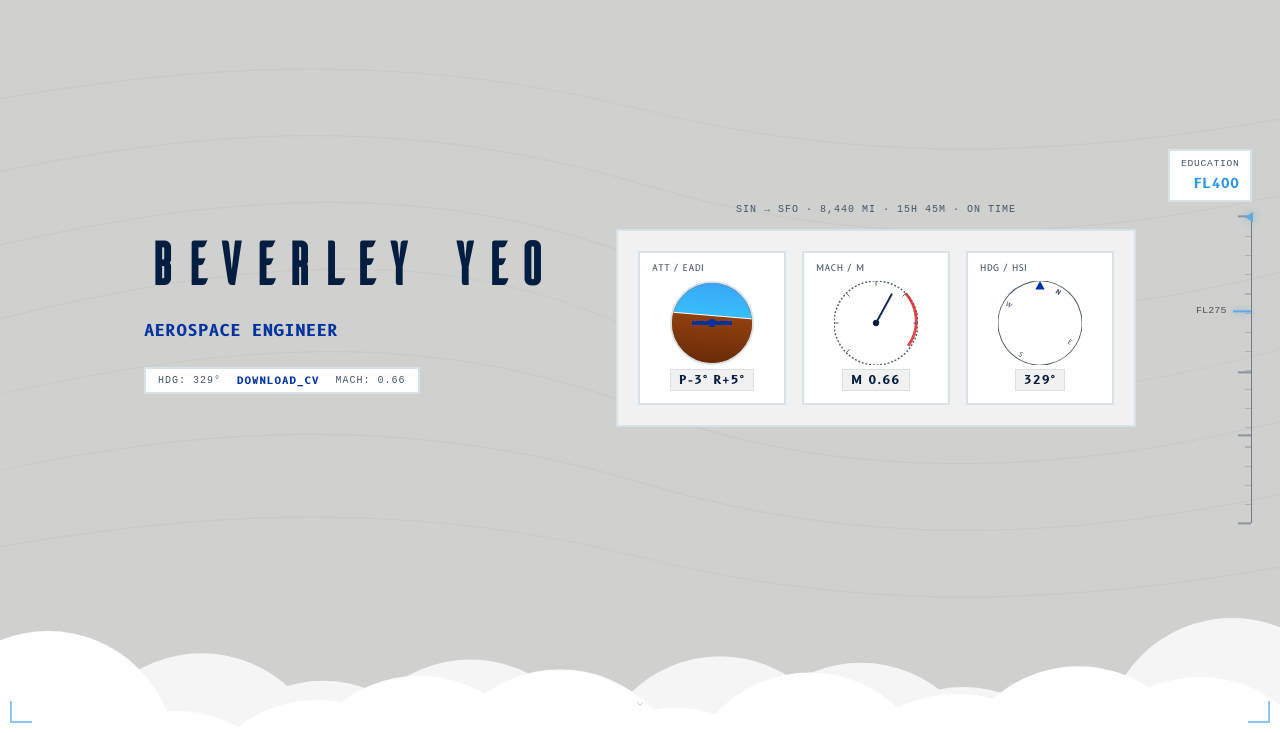
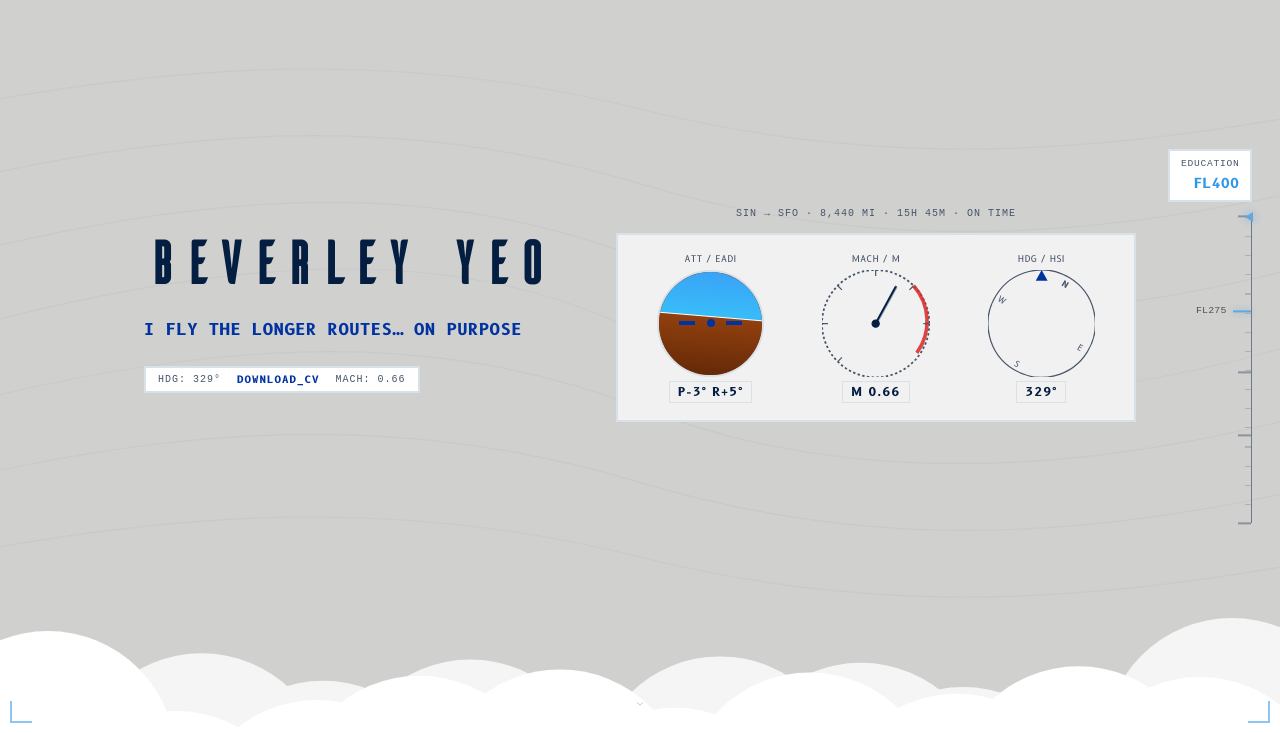
Before and after one commit to beverleyy/beverleyy.github.io, an Astro site: page / in a window 1280 px wide. Shown: the part 67-800 px from the top of the page. Built offline with nearby package versions, Linux system fonts and the light colour scheme; Astro itself is replaced by a stand-in of ours; a web font is replaced by a local one.

Commit message:
Updated hero tagline and refine gauge layout
Gonna be honest I didn't render/build this before pushing so PLEASE pray that it works

```diff
--- a/src/components/Hero.astro
+++ b/src/components/Hero.astro
@@ -11,7 +11,7 @@
         </h1>
 
         <p class="hero-tagline text-base font-bold uppercase tracking-wide text-delta-red dark:text-delta-sky">
-          Aerospace engineer<!--, heading for aviation operations-->
+          I fly the longer routes… on purpose
         </p>
 
         <div class="inline-flex items-center gap-4 px-3 py-1 bg-white dark:bg-slate-900 border-2 border-slate-300 dark:border-slate-800 text-[10px] tracking-widest text-slate-600 dark:text-slate-400 uppercase">
@@ -27,11 +27,11 @@
       <div id="showcase" class="w-full xl:w-auto xl:flex-shrink-0 space-y-3">
         <p class="text-[10px] uppercase tracking-widest text-slate-500 dark:text-slate-500 text-center">SIN &rarr; SFO &middot; 8,440 MI &middot; 15H 45M &middot; ON TIME</p>
 
-        <div class="grid grid-cols-3 gap-1.5 sm:gap-4 bg-slate-100 dark:bg-slate-900 p-1.5 sm:p-5 border-2 border-slate-300 dark:border-slate-800 relative mx-auto max-w-[520px] xl:w-[520px]">
+        <div class="grid grid-cols-3 gap-1.5 sm:gap-3 bg-slate-100 dark:bg-slate-900 p-1.5 sm:p-4 border-2 border-slate-300 dark:border-slate-800 relative mx-auto max-w-[520px] xl:w-[520px]">
 
-          <div class="aspect-square bg-white dark:bg-slate-950 border-2 border-slate-300 dark:border-slate-800 p-1.5 sm:p-3 flex flex-col items-center justify-center relative text-center">
-            <span class="absolute top-2 left-3 text-[9px] text-slate-400 dark:text-slate-500 tracking-wider z-20">ATT / EADI</span>
-            <div class="gauge rounded-full border-2 border-slate-400 dark:border-slate-700 overflow-hidden relative mt-4 bg-amber-900" aria-hidden="true">
+          <div class="aspect-square flex flex-col items-center justify-center relative text-center">
+            <span class="text-[9px] text-slate-400 dark:text-slate-500 tracking-wider z-20">ATT / EADI</span>
+            <div class="gauge rounded-full border-2 border-slate-400 dark:border-slate-700 overflow-hidden relative mt-1 bg-amber-900" aria-hidden="true">
               <!-- oversized to cover bank angles -->
               <div id="horizon-card" style="top:-48px;bottom:-48px;left:-48px;right:-48px;" class="absolute horizon-card">
                 <div class="h-1/2 bg-gradient-to-b from-blue-500 to-sky-400 border-b border-white"></div>
@@ -48,9 +48,9 @@
             </div>
           </div>
 
-          <div class="aspect-square bg-white dark:bg-slate-950 border-2 border-slate-300 dark:border-slate-800 p-1.5 sm:p-3 flex flex-col items-center justify-center relative text-center">
-            <span class="absolute top-2 left-3 text-[9px] text-slate-400 dark:text-slate-500 tracking-wider">MACH / M</span>
-            <svg viewBox="5 5 90 90" class="gauge mt-4" aria-hidden="true">
+          <div class="aspect-square flex flex-col items-center justify-center relative text-center">
+            <span class="text-[9px] text-slate-400 dark:text-slate-500 tracking-wider">MACH / M</span>
+            <svg viewBox="5 5 90 90" class="gauge mt-1" aria-hidden="true">
               <circle cx="50" cy="50" r="45" fill="none" stroke="currentColor" class="text-slate-300 dark:text-slate-700" stroke-width="1.5" stroke-dasharray="2,2" />
               <!-- Mmo warning arc, fixed red -->
               <path d="M 81.8 18.2 A 45 45 0 0 1 84.5 74.5" fill="none" stroke="#dc2626" stroke-width="3" opacity="0.85" />
@@ -64,9 +64,9 @@
             </div>
           </div>
 
-          <div class="aspect-square bg-white dark:bg-slate-950 border-2 border-slate-300 dark:border-slate-800 p-1.5 sm:p-3 flex flex-col items-center justify-center relative text-center">
-            <span class="absolute top-2 left-3 text-[9px] text-slate-400 dark:text-slate-500 tracking-wider">HDG / HSI</span>
-            <svg id="hdg-gauge" viewBox="5 5 90 90" class="gauge mt-4" aria-hidden="true">
+          <div class="aspect-square flex flex-col items-center justify-center relative text-center">
+            <span class="text-[9px] text-slate-400 dark:text-slate-500 tracking-wider">HDG / HSI</span>
+            <svg id="hdg-gauge" viewBox="5 5 90 90" class="gauge mt-1" aria-hidden="true">
               <g id="compass-rose-group" class="hdg-dial">
                 <circle cx="50" cy="50" r="45" fill="none" stroke="currentColor" class="text-slate-300 dark:text-slate-700" stroke-width="1" />
                 <text x="47" y="14" fill="currentColor" class="text-slate-800 dark:text-slate-100 font-bold" font-size="7">N</text>
```
